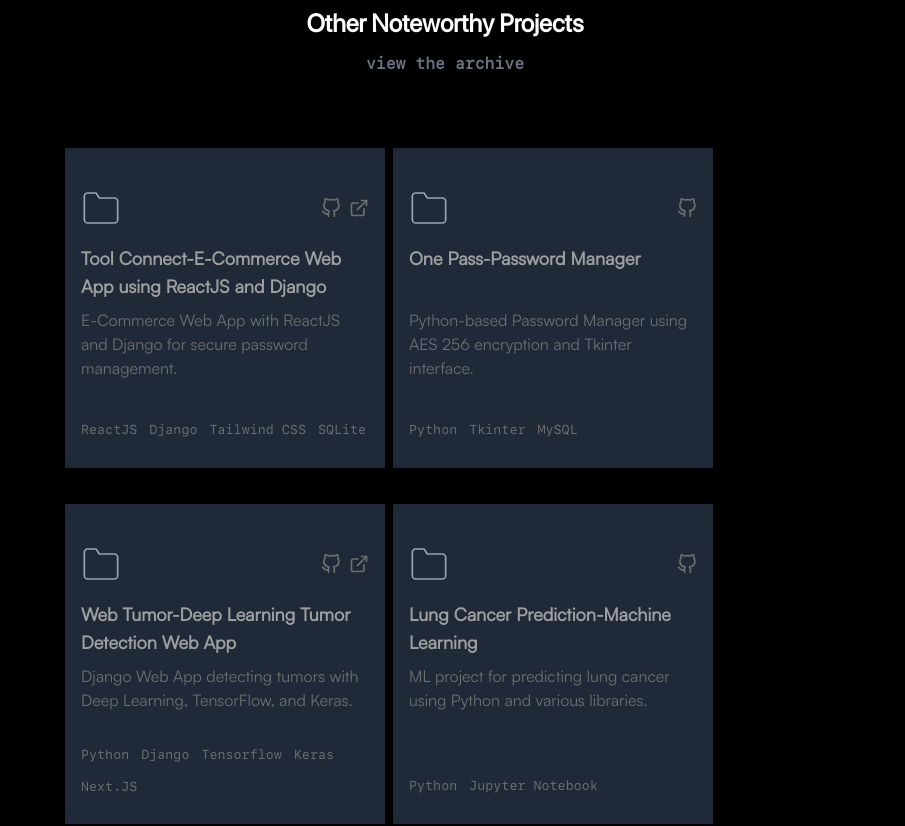
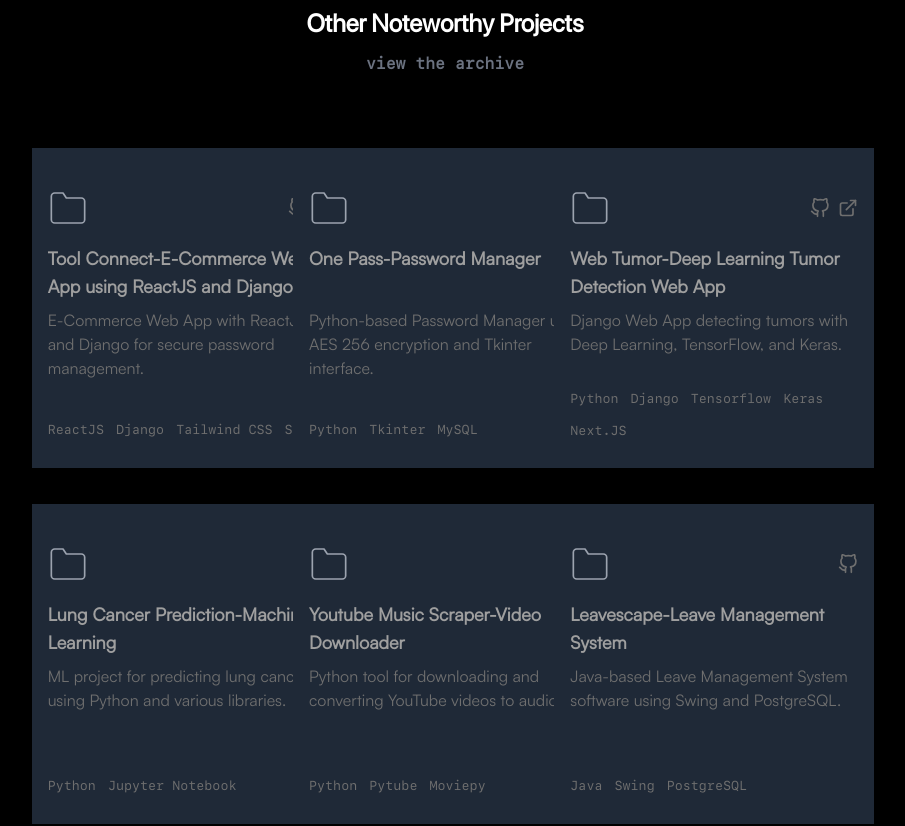
Before and after one commit to Rohithk2003/portfolio, a Next.js app: page / in a window 1280 px wide. Shown: the part 4220-5046 px from the top of the page, without its empty margins (183-1088 px from the left). Built offline with nearby package versions, Linux system fonts and the light colour scheme; what tailwindcss-animated would draw is missing.

Commit message:
changed projects to grid

```diff
--- a/components/otherProjects.js
+++ b/components/otherProjects.js
@@ -190,7 +190,7 @@ export default function Project() {
 				</div>
 			</div>
 			<ul
-				className={`flex flex-wrap flex-row mt-10  pr-0 p-0 lg:justify-normal justify-center gap-2  w-full items-start h-full`}
+				className={`grid xl:grid-cols-3 lg:grid-cols-2 grid-cols-1 gap-2 place-items-center mt-10  lg:mr-28 mr-0 p-0    w-full items-start h-full`}
 			>
 				{projectsReducedDescriptions.map((project) => {
 					return (
```
